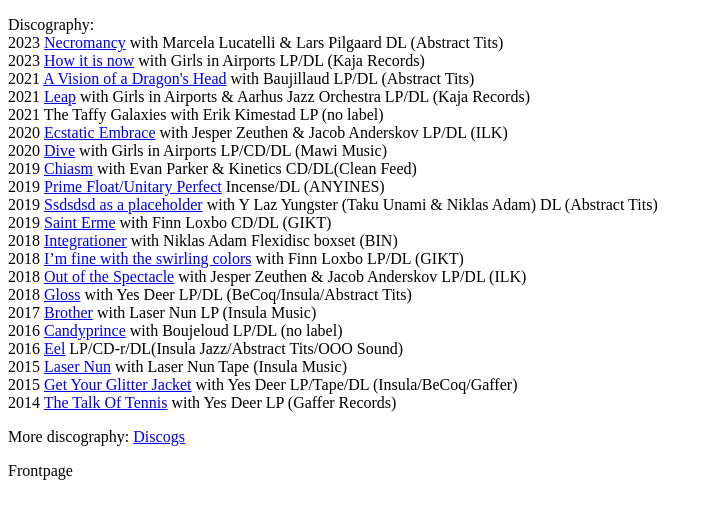
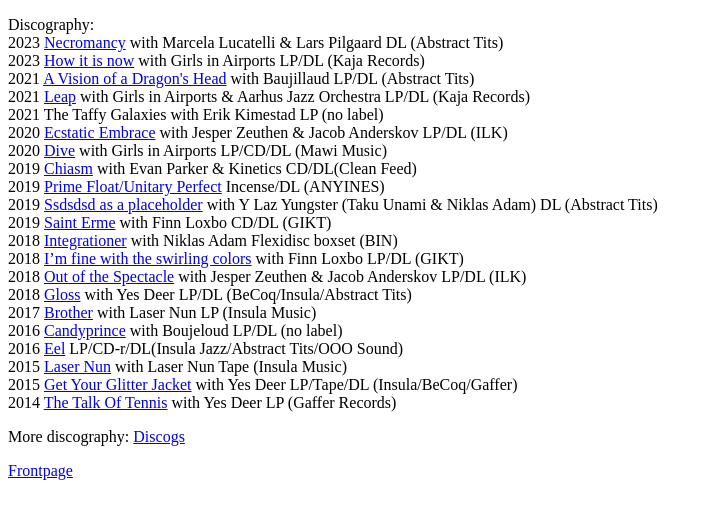
Before and after one commit to theoneandonlyanders/anders-website, a plain HTML site: page discography.html in a window 1280 px wide. Shown: the whole page, without its empty margins (0-712 px from the left). Drawn offline with Linux system fonts and the light colour scheme.

Commit message:
Update discography.html

```diff
--- a/discography.html
+++ b/discography.html
@@ -35,7 +35,7 @@
             More discography: <a href="https://www.discogs.com/artist/4730612-Anders-Vestergaard-2" target="_blank">Discogs</a>
         </p>
         <p>
-            <a https://andersvestergaard.org/" >Frontpage</a>
+            <a href="https://andersvestergaard.org/">Frontpage</a>
         </p>
     </body>
  </html>
```
